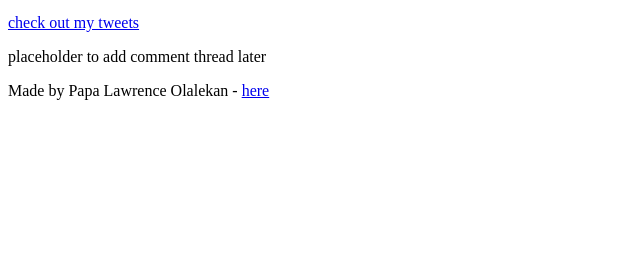
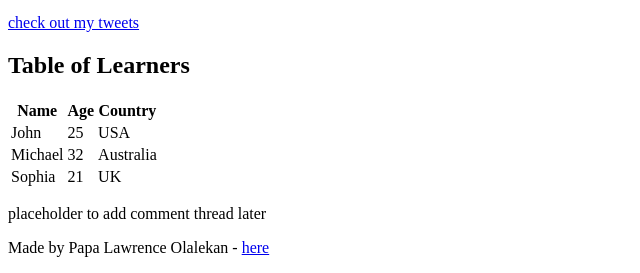
Before and after one commit to gitpapilo/My_First_Portfolio, a plain HTML site: page index.html in a window 1280 px wide. Shown: the part 651-924 px from the top of the page, without its empty margins (0-640 px from the left). Before the commit the page ends 800 px from the top, so only its background shows below. Drawn offline with Linux system fonts and the light colour scheme.

Commit message:
Added table of learners to index.html; changes to tweets.html

```diff
--- a/index.html
+++ b/index.html
@@ -5,7 +5,10 @@
     <meta name="viewport" content="width=device-width, initial-scale=1.0">
     <title>My First Portfolio</title>
 </head>
-<body> <header><ul><li><a href="index.html">Home</a></li>
+<body>
+     <header>
+        <ul>
+            <li><a href="index.html">Home</a></li>
 <li><a href="tweets.html">Tweets</a></li>
 </ul>
 </header>
@@ -19,17 +22,71 @@
     <p>This is the second paragraph of my portfolio, describing my projects.</p>
     <p>This is the third paragraph of my portfolio, describing my skills.</p>
     <p>This is the fourth paragraph of my portfolio, describing my goals.</p>
-<a href="https://example.com">
+
+    <a href="https://example.com">
     <img src="https://i.ibb.co/gTDZZT8/ALX-Logo-07.png" alt="ALX Logo">
 </a>
+
 <p><a href="tweets.html">check out my tweets</a></p>
+
+<!-- <Table of learners> -->
+
+    <section>
+        <h2>Table of Learners</h2>
+
+        <table>
+
+            <thead>
+
+                <tr>
+                    <th>Name</th>
+            <th>Age</th>
+            <th>Country</th>
+        </tr>
+
+    </thead>
+
+    <tbody>
+
+            <tr>
+                <td>John</td>
+                <td>25</td>
+                <td>USA</td>
+            </tr>
+
+            <tr>
+                <td>Michael</td>
+                <td>32</td>
+                <td>Australia</td>
+                </tr>
+
+                <tr>
+                    <td>Sophia</td>
+                    <td>21</td>
+                    <td>UK</td>
+                </tr>
+
+            </tbody>
+
+        </table>
+
+    </section>
+
 </article>
 
-<aside><p>placeholder to add comment thread later</p>
+<aside>
+
+    <p>placeholder to add comment thread later</p>
+
 </aside>
+
 </main>
 
-<footer><p>Made by Papa Lawrence Olalekan - <a href="https://breakingthelines.com/player-analysis/jules-kounde-barcelonas-electrifying-addition-in-defense/" target="_blank">here</a></p>
+<footer>
+    <p>Made by Papa Lawrence Olalekan - <a href="https://www.instagram.com/profajagbe/" target="_blank">here</a></p>
+
 </footer>
+
 </body>
+
 </html>
```
Also changed, not shown: tweets.html (+3 -3 lines).
